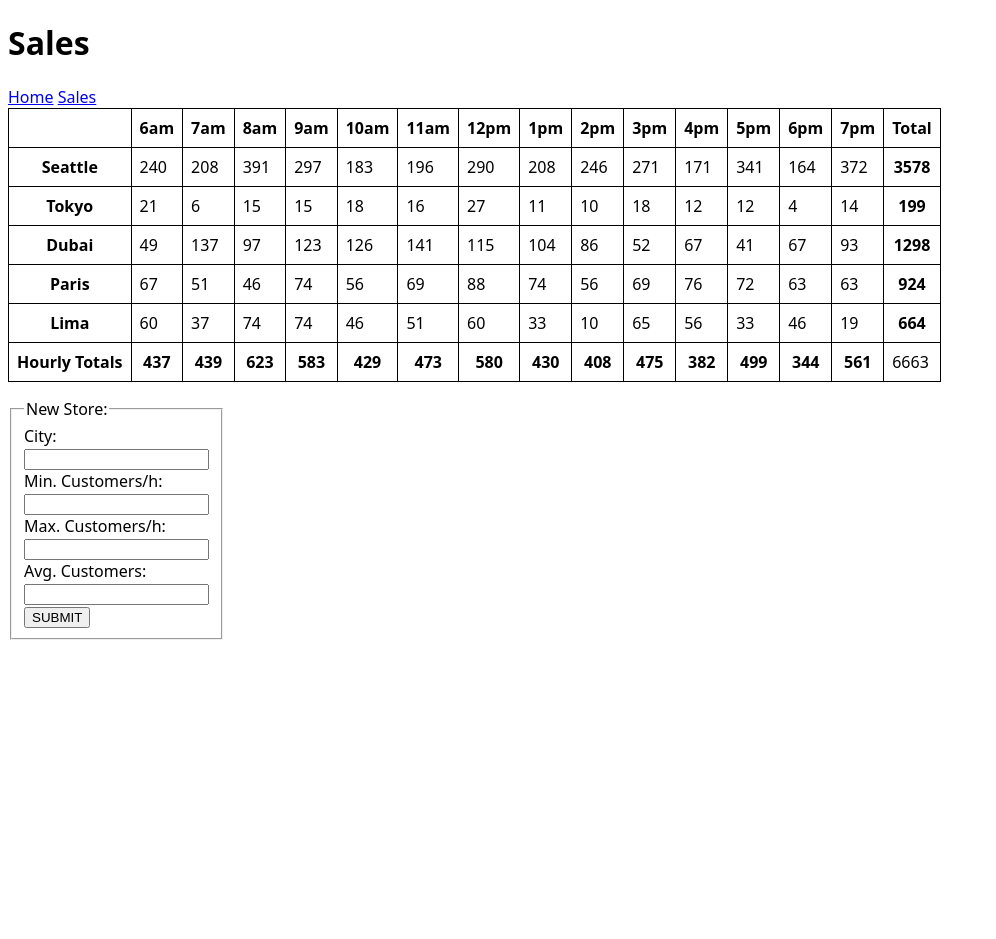
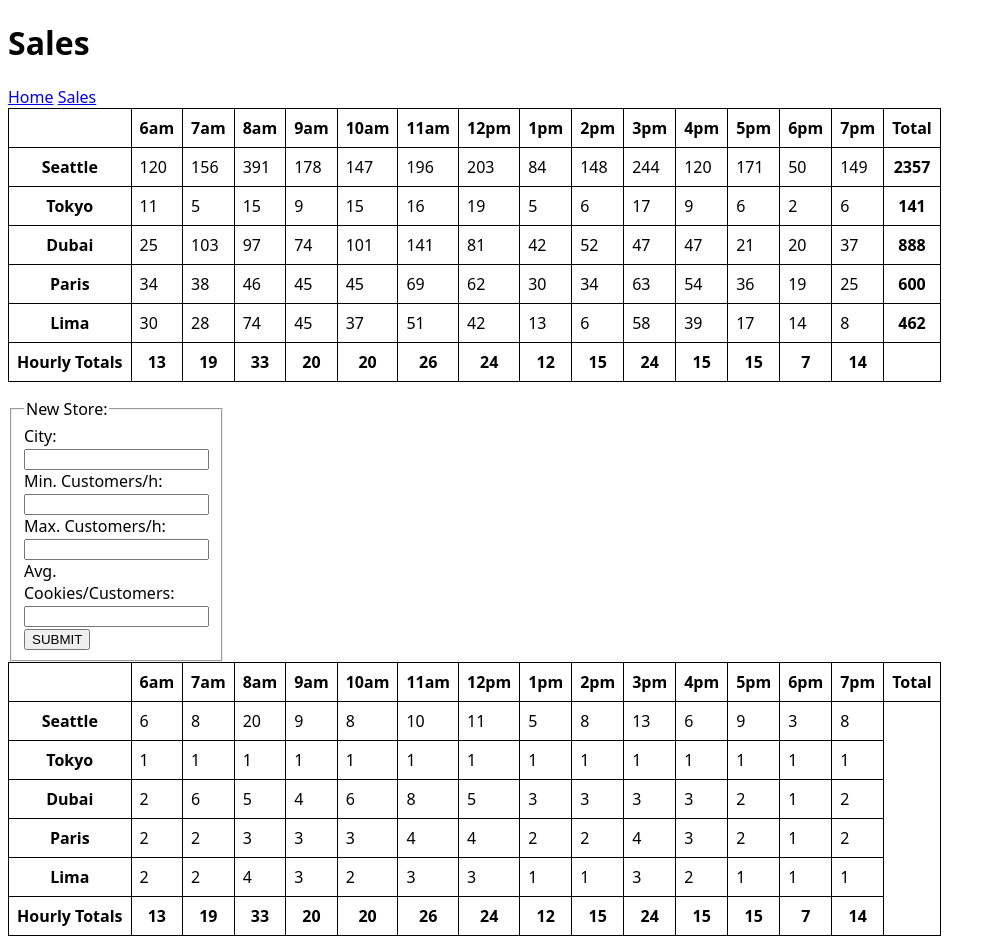
Before and after one commit to Rocio29022000/cookie-stand, a plain HTML site: page sales.html in a window 1280 px wide. Shown: the whole page, without its empty margins (0-996 px from the left). Before the commit the page ends 800 px from the top, so only its background shows below. Drawn offline with Linux system fonts and the light colour scheme.

Commit message:
added staff table

```diff
--- a/sales.html
+++ b/sales.html
@@ -26,14 +26,14 @@
                 <input type="number" id="minCust" name="min-cust" min="0"/>
                 <label for="maxCust">Max. Customers/h:</label>
                 <input type="number" id="maxCust" name="max-cust" min="0"></textarea>
-                <label for="avgCookies">Avg. Customers:</label>
+                <label for="avgCookies">Avg. Cookies/Customers:</label>
                 <input type="number" id="avgCookies" name="avg-cookies" step="0.1" min="0"></textarea>
                 <button id="submit-button" type="submit">SUBMIT</button>
             </fieldset>
 
         </form>
     </div>
-
+    <div id="staff"></div>
     <script src="script.js"></script>
 </body>
 </html>
--- a/script.js
+++ b/script.js
@@ -2,16 +2,18 @@
 
 const parentElement = document.getElementById("shops");
 const newStoreForm = document.getElementById("new-store-form");
+const parentElement_2 = document.getElementById("staff")
 
 
 //Create article & table
-// const article = document.createElement("article");
-// parentElement.appendChild(article);
-const table = document.createElement("table");
-parentElement.appendChild(table);
+const storeTable = document.createElement("table");
+parentElement.appendChild(storeTable);
+const staffTable = document.createElement("table");
+parentElement_2.appendChild(staffTable);
 
-//Hours
+//Hours & rate
 const hours = ["6am", "7am", "8am", "9am", "10am", "11am", "12pm", "1pm", "2pm", "3pm", "4pm", "5pm", "6pm", "7pm"];
+const rate = [0.5, 0.75, 1.0, 0.6, 0.8, 1.0, 0.7, 0.4, 0.6, 0.9, 0.7, 0.5, 0.3, 0.4, 0.6]
 
 //Create random number
 function randomNum(min, max){
@@ -21,6 +23,7 @@ function randomNum(min, max){
 //Empty array for new stores
 const newStores = [];
 
+
 // Constructor function for shops
 function Store(storeName, minCustPerHour, maxCustPerHour, avgCookiesPerCust){
     this.storeName = storeName;
@@ -29,19 +32,20 @@ function Store(storeName, minCustPerHour, maxCustPerHour, avgCookiesPerCust){
     this.avgCookiesPerCust = avgCookiesPerCust;
     this.customersEachHour = [];
     this.cookiesEachHour = [];
+    this.staffNeeded = [];
     this.totalDailyCookies = 0;
     this.calcCustomersEachHour();
     this.calcCookiesEachHour();
     this.newStore();
     this.render();
+    this.renderStaff();
 }
 
 // Creates random number and pushes it to customer each hour.
 Store.prototype.calcCustomersEachHour = function(){
     for (let i = 0; i < hours.length; i++ ){
-        this.customersEachHour.push(randomNum(this.minCustPerHour, this.maxCustPerHour))
+        this.customersEachHour.push(randomNum(this.minCustPerHour, this.maxCustPerHour)*rate[i])
     }
-    console.log(this.customersEachHour)
 }
 
 //Calculates the cookies each hour based on the random number of customers times the average cookies sold per customer at that location, and adds it to a total sum.
@@ -49,8 +53,11 @@ Store.prototype.calcCookiesEachHour = function(){
     for (let i = 0; i < hours.length; i++){
         let multi = Math.ceil(this.customersEachHour[i] * this.avgCookiesPerCust);
         this.cookiesEachHour.push(multi);
+
         this.totalDailyCookies += multi;
+        this.staffNeeded.push(Math.ceil(this.cookiesEachHour[i]/20));
     }
+    console.log(this.staffNeeded)
 }
 
 //Push new store to the new store array
@@ -58,8 +65,8 @@ Store.prototype.newStore = function(){
     newStores.push(this);
 }
 
-//Add table header
-function tableHeader(){
+//Add storeHeader
+function tableHeader(table){
      // Add table HEADER ROW:
      const headerRow = document.createElement("thead");
      table.appendChild(headerRow);
@@ -82,19 +89,14 @@ function tableHeader(){
     headerRow.appendChild(total)
 
 }
-tableHeader();
-
-//Add table body
-// function tableBody(){
-//     const headerRow = document.createElement("thead");
-//     table.appendChild(headerRow);
-// }
+tableHeader(storeTable);
+tableHeader(staffTable);
 
 //Render function for hte main body of the table
 Store.prototype.render = function(){
     // Add DATA ROW:
     const dataRow = document.createElement("tr");
-    table.appendChild(dataRow);
+    storeTable.appendChild(dataRow);
 
     // Add COLUMN 1: City names:
     let cities = document.createElement("th")
@@ -115,6 +117,31 @@ Store.prototype.render = function(){
 
 }
 
+//Render function for hte main body of the table
+Store.prototype.renderStaff = function(){
+    // Add DATA ROW:
+    const dataRow = document.createElement("tr");
+    staffTable.appendChild(dataRow);
+
+    // Add COLUMN 1: City names:
+    let cities = document.createElement("th")
+    cities.textContent = this.storeName
+    dataRow.appendChild(cities)
+
+    // Add DATA: Staff  Each Hour:
+    for (let i = 0; i < hours.length; i++){
+        let staffEH = document.createElement("td");
+        staffEH.textContent = this.staffNeeded[i];
+        dataRow.appendChild(staffEH);
+    }
+
+    // // Add DATA: Total Daily Staff:
+    // let totalNum = document.createElement("th")
+    // totalNum.textContent = this.totalDailyCookies
+    // dataRow.appendChild(totalNum)
+
+}
+
 // Hard coded Stores
 function hardCodeStores(){
     const seattle = new Store("Seattle", 23, 65, 6.3);
@@ -128,7 +155,7 @@ hardCodeStores();
 newStoreForm.addEventListener("submit", function(event) {
     event.preventDefault();
     console.log("Hi")
-    table.innerHTML = "";
+    storeTable.innerHTML = "";
     tableHeader();
 
     for (let i=0; i < newStores.length; i++){
@@ -147,7 +174,7 @@ newStoreForm.addEventListener("submit", function(event) {
 })
 
 // Add footer to the table with hourly totals
-function tableFooter(){
+function tableFooter(table){
     const footerRow = document.createElement("tfoot");
     const tr = document.createElement("tr");
     const th = document.createElement("th");
@@ -177,4 +204,29 @@ function tableFooter(){
     table.appendChild(footerRow)
 
 }
-tableFooter()
+tableFooter(storeTable);
+
+// Add footer to the table with hourly totals
+function tableFooter(table){
+    const footerRow = document.createElement("tfoot");
+    const tr = document.createElement("tr");
+    const th = document.createElement("th");
+    th.textContent = "Hourly Totals"
+    tr.appendChild(th)
+
+    for (let i = 0; i < hours.length; i++) {
+        const th = document.createElement("th");
+        let hoursAdded = 0;
+        for (let j = 0; j < newStores.length; j++) {
+            const hourAmount = newStores[j].staffNeeded[i];
+            hoursAdded += hourAmount;
+        }
+        th.textContent = hoursAdded;
+        tr.appendChild(th);
+    }
+
+    footerRow.appendChild(tr)
+    table.appendChild(footerRow)
+
+}
+tableFooter(staffTable)
```
